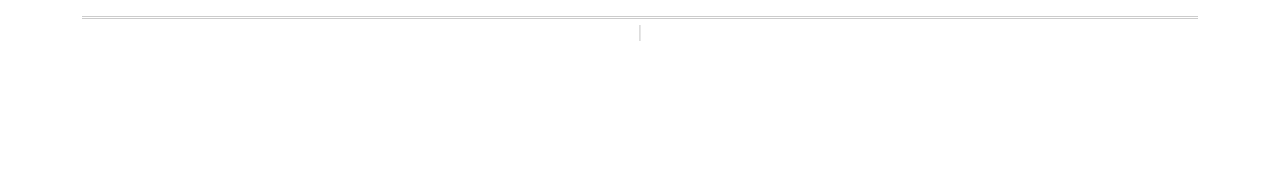
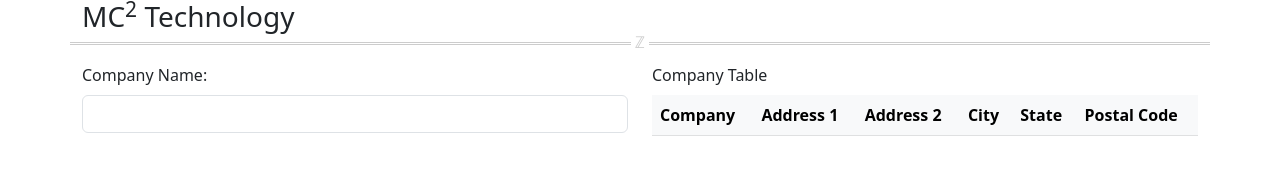
Before and after one commit to MCSquaredTech/week10, a website: page code-assignment/index.html in a window 1280 px wide. Drawn offline with nearby package versions, Linux system fonts and the light colour scheme.

Commit message:
02 Framework

```diff
--- a/code-assignment/css/site-style.css
+++ b/code-assignment/css/site-style.css
@@ -11,8 +11,12 @@ hr {
 
 hr:after {
     background: #fff;
-    content:  '|';
+    content:  'ℤ';
     padding: 0 4px;
     position: relative;
-    top: -80;
+    top: -15px;
 }
+
+.logo-size {
+    width: 175px;
+}
--- a/code-assignment/index.html
+++ b/code-assignment/index.html
@@ -11,16 +11,35 @@
 <body>
     <div class="container">
         <div class="row">
-
             <div class="col-sm">
-                <hr>
-                <div class="customer-form">
-                    <form action="">
+                <h3>MC<sup>2</sup> Technology</h3>
+            </div>
+        </div>
+        <div class="row">
+            <hr>
+            <div class="col-sm-6">
+                <div class="customer-form mb-3">
+                    <form class="form" action="" class="">
                         <div class="form-group">
-
+                            <label for="company-name" class="form-label">Company Name:</label>
+                            <input type="text" name="company-name" id="company-name" class="form-control">
                         </div>
                     </form>
                 </div>
+
+            </div>
+            <div class="col-sm-6">
+                <p class="form-label">Company Table</p>
+                <table class="table table-light table-strip">
+                    <tr>
+                        <th>Company</th>
+                        <th>Address 1</th>
+                        <th>Address 2</th>
+                        <th>City</th>
+                        <th>State</th>
+                        <th>Postal Code</th>
+                    </tr>
+                </table>
             </div>
         </div>
     </div>
--- a/code-assignment/package.json
+++ b/code-assignment/package.json
@@ -1,7 +1,6 @@
 {
   "name": "code-assignment",
   "version": "1.0.0",
-  "description": "",
   "main": "index.js",
   "scripts": {
     "test": "echo \"Error: no test specified\" && exit 1"
@@ -11,5 +10,6 @@
   "dependencies": {
     "bootstrap": "^5.3.0",
     "jquery": "^3.7.0"
-  }
+  },
+  "description": ""
 }
```
Also changed, not shown: code-assignment/images/mc2.png (added), 1 other file.
